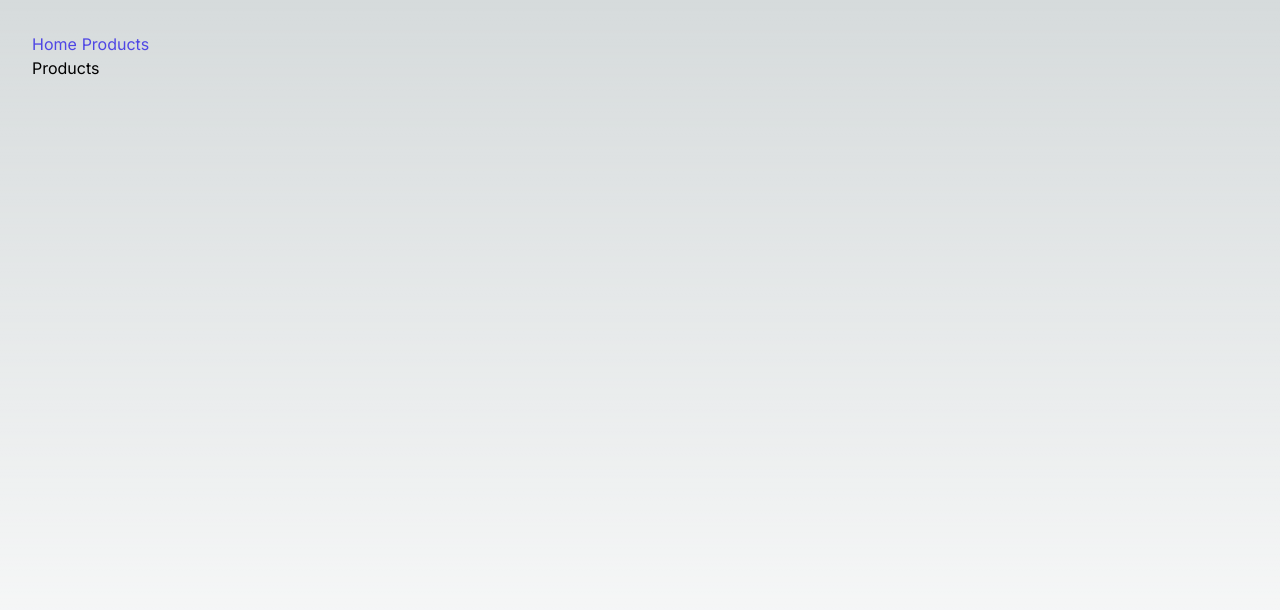
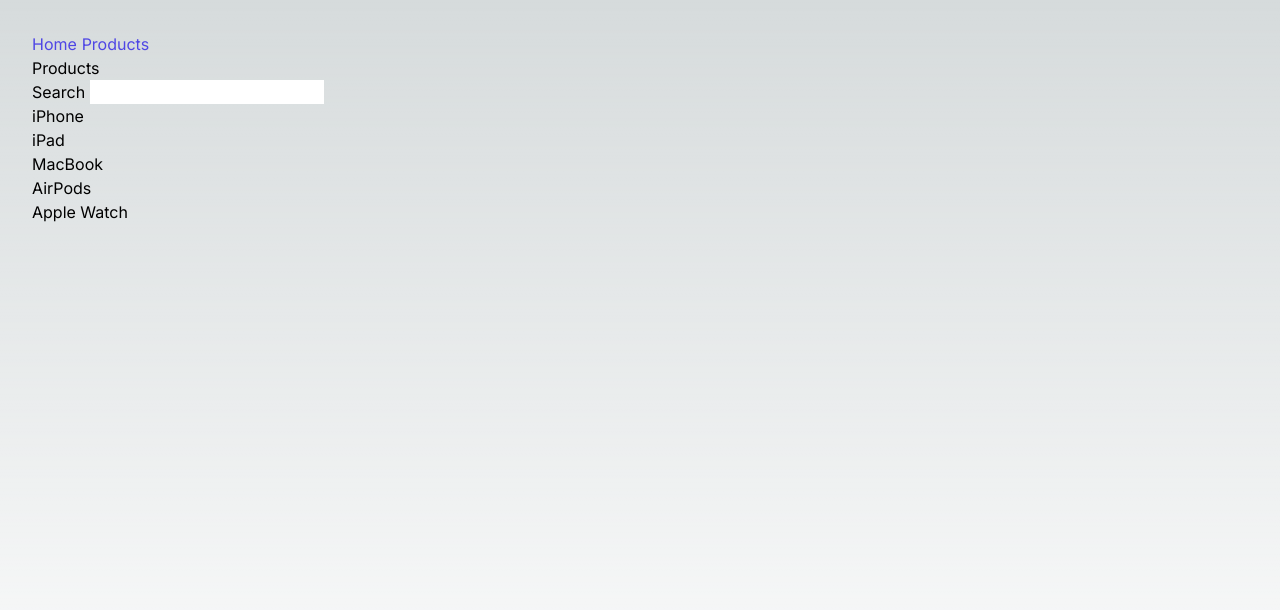
Before and after one commit to emanuelefavero/react-url-state-management, a Next.js app: page /products in a window 1280 px wide. Shown: the top 610 px of the page. Built offline with nearby package versions, Linux system fonts and the light colour scheme.

Commit message:
add product page with useState as search products

```diff
--- a/app/products/page.js
+++ b/app/products/page.js
@@ -1,3 +1,39 @@
+'use client'
+
+import { useState } from 'react'
+
 export default function Page() {
-  return <h1>Products</h1>
+  const PRODUCTS = ['iPhone', 'iPad', 'MacBook', 'AirPods', 'Apple Watch']
+
+  const [query, setQuery] = useState('')
+
+  const filteredProducts = PRODUCTS.filter((product) => {
+    return product.toLowerCase().includes(query.toLowerCase())
+  })
+
+  return (
+    <>
+      <h1>Products</h1>
+
+      {/* SEARCH INPUT */}
+      <label htmlFor='search'>Search</label>
+      <input
+        id='search'
+        type='search'
+        value={query}
+        onChange={(e) => setQuery(e.target.value)}
+      />
+
+      {/* SHOW PRODUCTS OR FILTERED PRODUCTS */}
+      {filteredProducts.length > 0 ? (
+        <ul>
+          {filteredProducts.map((product) => {
+            return <li key={product}>{product}</li>
+          })}
+        </ul>
+      ) : (
+        <p>No products found...</p>
+      )}
+    </>
+  )
 }
```
